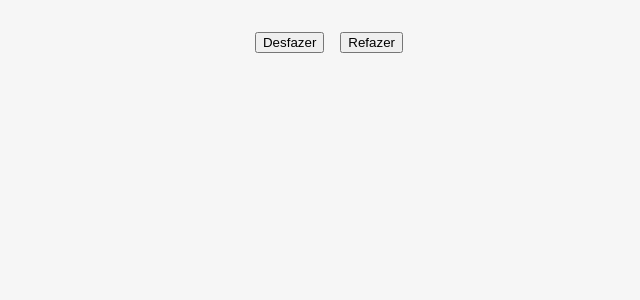
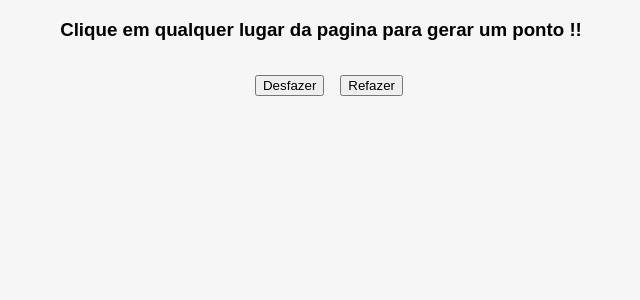
Before and after one commit to PhilipeF/challenge-react.js-01, a React (Vite) app: page / in a window 1280 px wide. Shown: the top 300 px of the page, without its empty margins (319-959 px from the left). Built offline with nearby package versions, Linux system fonts and the light colour scheme.

Commit message:
add intrucoes a home

```diff
--- a/src/App.css
+++ b/src/App.css
@@ -3,6 +3,8 @@
   margin: 0 auto;
   padding: 2rem;
   text-align: center;
+
+  font-family: Arial;
 }
 
 #page {
@@ -27,7 +29,7 @@
 }
 
 .buttonApp {
-  margin-top: 2rem;
+  margin-top: 1rem;
   display: inline-block;
   margin-left: 1rem;
 }
--- a/src/App.jsx
+++ b/src/App.jsx
@@ -56,6 +56,8 @@ function App() {
         />
       )}
 
+        <h3>Clique em qualquer lugar da pagina para gerar um ponto !!</h3>
+
       <button className='buttonApp' onClick={handleUndo}>Desfazer</button>
       <button className='buttonApp' onClick={handleRedo}>Refazer</button>
 
```
